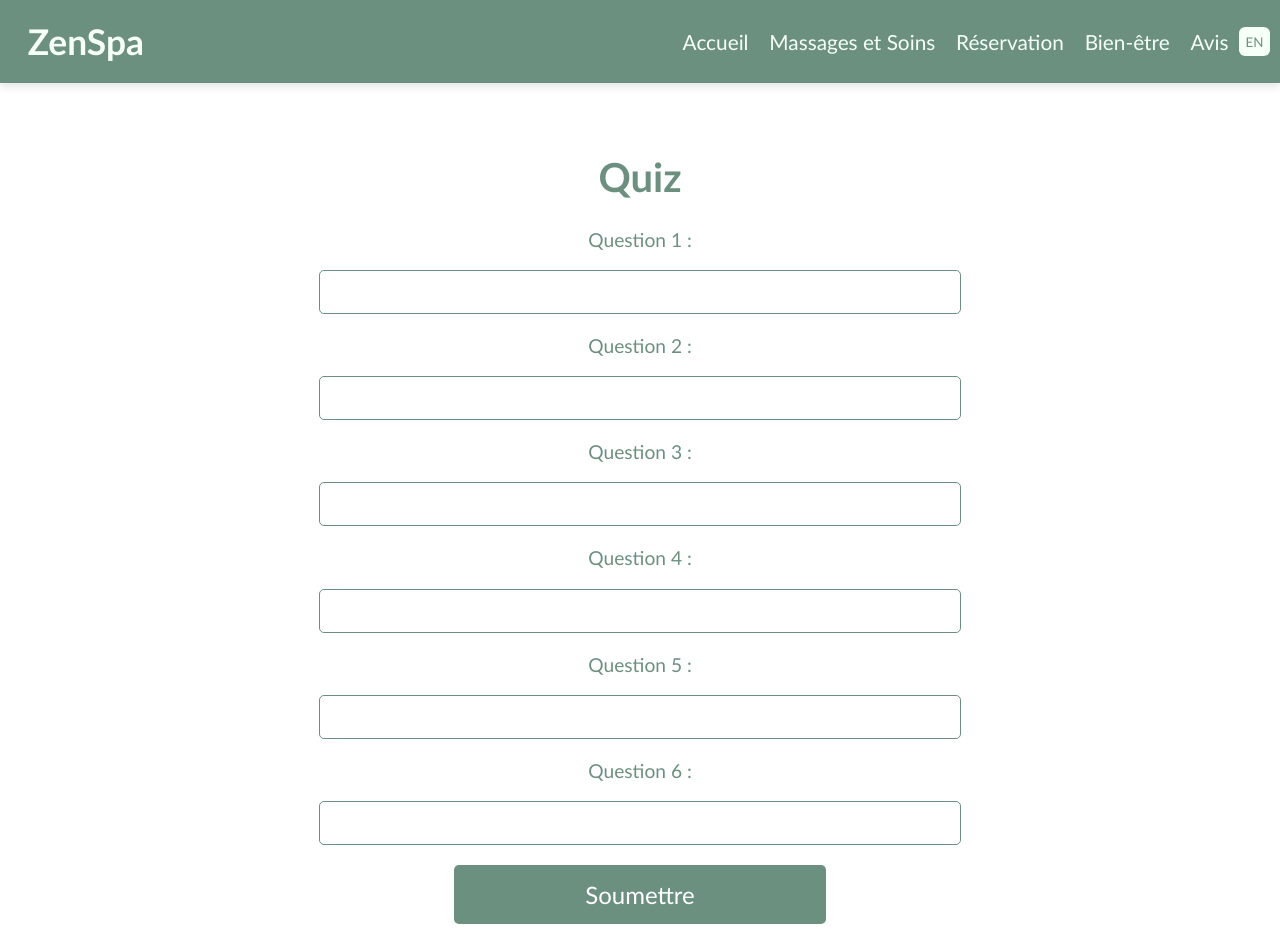
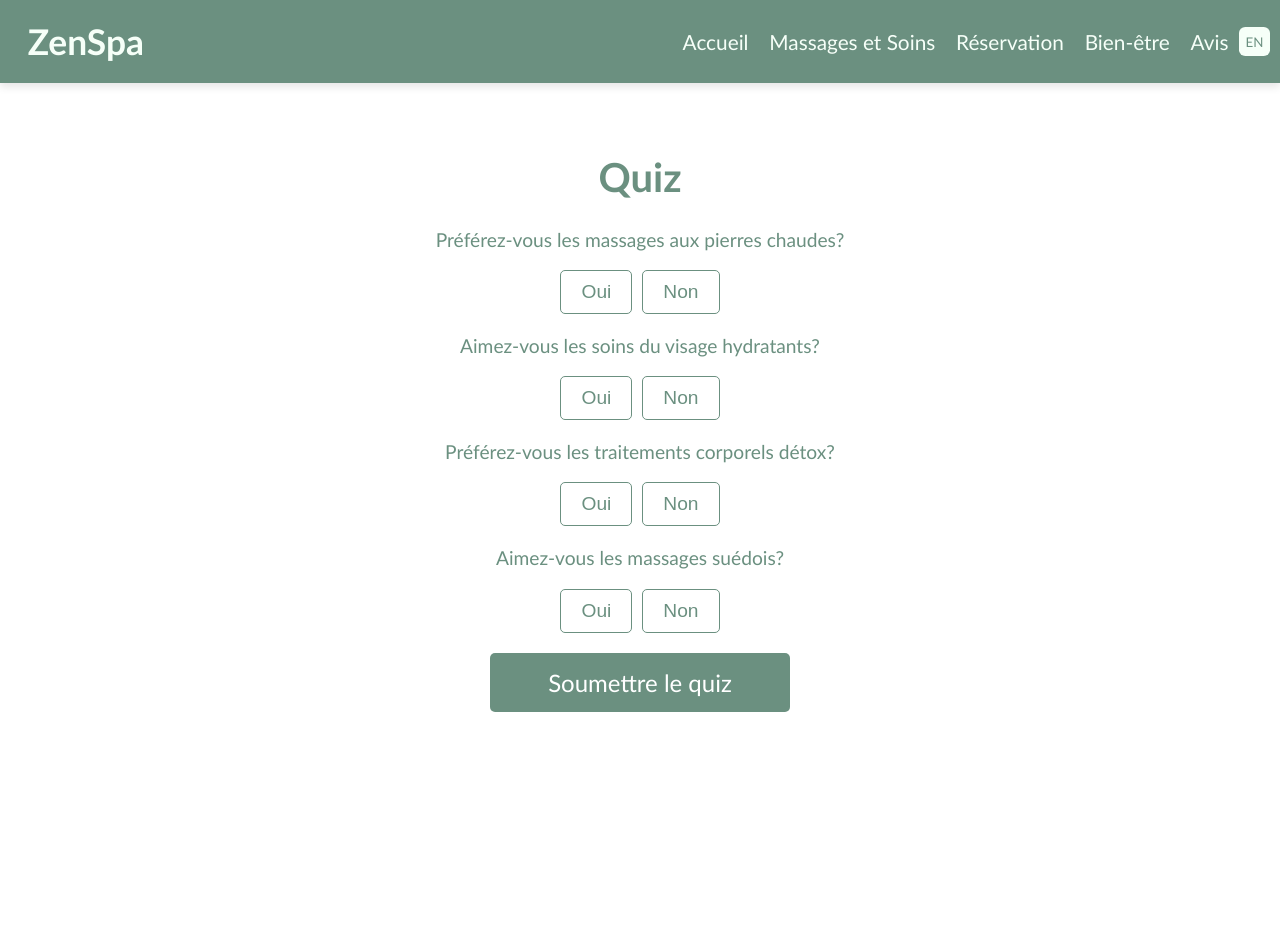
Before and after one commit to ChloeAlFrenn/Projet2_SEG3525_FINAL, a React (Create React App) app in the folder zenspa/: page /Quiz in a window 1280 px wide. After the commit the page ends 800 px from the top, so only its background shows below. Built offline with nearby package versions, Linux system fonts and the light colour scheme.

Commit message:
Quiz modified

```diff
--- a/zenspa/src/pages/Quiz.css
+++ b/zenspa/src/pages/Quiz.css
@@ -23,20 +23,34 @@
   color: #6B9080;
 }
 
-  .quiz-question input[type="text"] {
-    width: 50%;
-    padding: 10px;
+.answer-buttons {
+  display: flex;
+  justify-content: center;
+  flex-wrap: wrap;
+  gap: 10px;
+}
+
+.answer-button {
+  padding: 10px 20px;
   font-size: 1.2em;
   border: 1px solid #6B9080;
   border-radius: 5px;
   color: #6B9080;
+  background-color: white;
+  cursor: pointer;
+  transition: background-color 0.3s, color 0.3s;
 }
 
+.answer-button.selected {
+  background-color: #6B9080;
+  color: white;
+}
 
 .quiz-submit {
   display: block;
-    width: 30%;
-    margin: auto;
+  width: 50%;
+  max-width: 300px;
+  margin: 20px auto;
   padding: 15px;
   font-size: 1.5em;
   color: #fff;
@@ -45,7 +59,7 @@
   border-radius: 5px;
   cursor: pointer;
   font-family: 'Optima', 'Noto Serif', 'Arial', sans-serif;
-    margin-top: 20px;
+  transition: background-color 0.3s;
 }
 
 .quiz-submit:hover {
@@ -61,3 +75,52 @@
   font-size: 1.5em;
   color: #6B9080;
 }
+
+.booking-button {
+  display: block;
+
+  max-width: 300px;
+  margin: 20px auto;
+  padding: 15px;
+  font-size: 1.5em;
+  color: #fff;
+  background-color: #6B9080;
+  border: none;
+  border-radius: 5px;
+  cursor: pointer;
+  font-family: 'Optima', 'Noto Serif', 'Arial', sans-serif;
+  transition: background-color 0.3s;
+}
+
+.booking-button:hover {
+  background-color: #557a68;
+}
+
+@media (max-width: 768px) {
+  .quiz-header h1 {
+    font-size: 2em;
+  }
+
+  .quiz-question p {
+    font-size: 1em;
+  }
+
+  .answer-button {
+    padding: 8px 16px;
+    font-size: 1em;
+  }
+
+  .quiz-submit {
+    width: 80%;
+    font-size: 1.2em;
+  }
+
+  .quiz-service p {
+    font-size: 1.2em;
+  }
+
+  .booking-button {
+    font-size: 1em;
+    padding: 8px 16px;
+  }
+}
--- a/zenspa/src/pages/Quiz.js
+++ b/zenspa/src/pages/Quiz.js
@@ -1,66 +1,139 @@
-import React, { useState } from 'react';
+import React, { useContext, useState } from 'react';
 import "./Quiz.css";
-
-const Quiz = () => {
-
-  const questions = [
-    "Question 1 : ",
-    "Question 2 : ",
-    "Question 3 : ",
-    "Question 4 : ",
-    "Question 5 : ",
-    "Question 6 : "
-  ];
-
+import LanguageContext from '../components/LanguageContext';
+import { useNavigate } from 'react-router-dom';
 
 const services = [
   "Massage Suédois",
   "Soin pour le visage Zen",
+  "Enveloppement corporel",
+  "Massage aux pierres chaudes"
 ];
 
+const questions = [
+  {
+    question: {
+      fr: "Préférez-vous les massages aux pierres chaudes?",
+      en: "Do you prefer hot stone massages?"
+    },
+    answers: {
+      fr: ["Oui", "Non"],
+      en: ["Yes", "No"]
+    }
+  },
+  {
+    question: {
+      fr: "Aimez-vous les soins du visage hydratants?",
+      en: "Do you like hydrating facials?"
+    },
+    answers: {
+      fr: ["Oui", "Non"],
+      en: ["Yes", "No"]
+    }
+  },
+  {
+    question: {
+      fr: "Préférez-vous les traitements corporels détox?",
+      en: "Do you prefer detox body treatments?"
+    },
+    answers: {
+      fr: ["Oui", "Non"],
+      en: ["Yes", "No"]
+    }
+  },
+  {
+    question: {
+      fr: "Aimez-vous les massages suédois?",
+      en: "Do you like Swedish massages?"
+    },
+    answers: {
+      fr: ["Oui", "Non"],
+      en: ["Yes", "No"]
+    }
+  }
+];
 
+const Quiz = () => {
+  const { language } = useContext(LanguageContext);
   const [answers, setAnswers] = useState(Array.from({ length: questions.length }, () => ""));
+  const [selectedService, setSelectedService] = useState(null);
+  const navigate = useNavigate();
 
-
-const [selectedService, setSelectedService] = useState(null);
-
-const handleAnswerChange = (index, event) => {
+  const handleAnswerChange = (index, answer) => {
     const newAnswers = [...answers];
-  newAnswers[index] = event.target.value;
+    newAnswers[index] = answer;
     setAnswers(newAnswers);
   };
 
-
   const handleSubmit = (event) => {
     event.preventDefault();
+    if (answers.includes("")) {
+      alert(language === 'fr' ? "Veuillez répondre à toutes les questions avant de soumettre." : "Please answer all questions before submitting.");
+      return;
+    }
+
+    const serviceRecommendations = {
+      "Massage Suédois": ["Oui", "Non", "Non", "Oui"],
+      "Soin pour le visage Zen": ["Non", "Oui", "Non", "Non"],
+      "Enveloppement corporel": ["Non", "Non", "Oui", "Non"],
+      "Massage aux pierres chaudes": ["Oui", "Non", "Non", "Non"]
+    };
+
+    let recommendedService = null;
+
+    for (const [service, criteria] of Object.entries(serviceRecommendations)) {
+      if (JSON.stringify(criteria) === JSON.stringify(answers)) {
+        recommendedService = service;
+        break;
+      }
+    }
+
+    if (!recommendedService) {
       const randomIndex = Math.floor(Math.random() * services.length);
-  const service = services[randomIndex];
-  setSelectedService(service);
+      recommendedService = services[randomIndex];
+    }
+
+    setSelectedService(recommendedService);
     setAnswers(Array.from({ length: questions.length }, () => ""));
+  };
+
+  const handleBooking = () => {
+    navigate('/Reservation', { state: { service: selectedService } });
   };
 
   return (
     <div className="quiz-container">
       <div className="quiz-header">
-      <h1>Quiz</h1>
+        <h1>{language === 'fr' ? 'Quiz' : 'Quiz'}</h1>
       </div>
       <form onSubmit={handleSubmit}>
         {questions.map((question, index) => (
           <div className="quiz-question" key={index}>
-          <p>{question}</p>
-          <input
-            type="text"
-            value={answers[index]}
-            onChange={(event) => handleAnswerChange(index, event)}
-            required
-          />
+            <p>{question.question[language]}</p>
+            <div className="answer-buttons">
+              {question.answers[language].map((answer, answerIndex) => (
+                <button
+                  type="button"
+                  key={answerIndex}
+                  className={`answer-button ${answers[index] === answer ? 'selected' : ''}`}
+                  onClick={() => handleAnswerChange(index, answer)}
+                >
+                  {answer}
+                </button>
+              ))}
+            </div>
           </div>
         ))}
-      <button type="submit" className="quiz-submit">Soumettre</button>
+        <button type="submit" className="quiz-submit">
+          {language === 'fr' ? 'Soumettre le quiz' : 'Submit the quiz'}
+        </button>
       </form>
       {selectedService && (
         <div className="quiz-service">
-        <p>Le service idéal pour vous est: {selectedService}</p>
+          <p>{language === 'fr' ? `Le service idéal pour vous est : ${selectedService}` : `The ideal service for you is: ${selectedService}`}</p>
+          <button onClick={handleBooking} className="booking-button">
+            {language === 'fr' ? 'Réserver un service' : 'Book a Service'}
+          </button>
         </div>
       )}
     </div>
```
Lines whose indentation alone changed are shown as unchanged.
